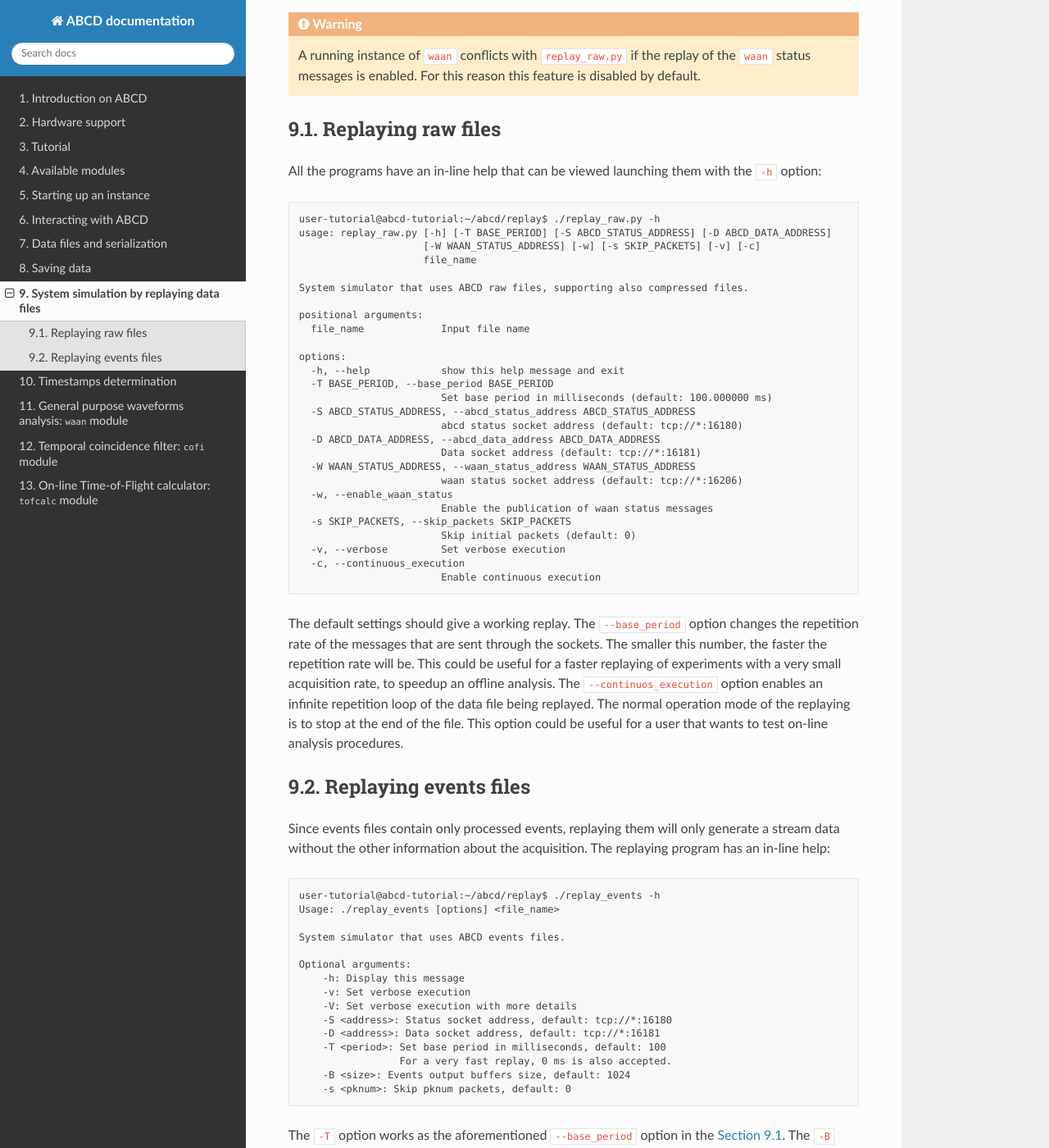
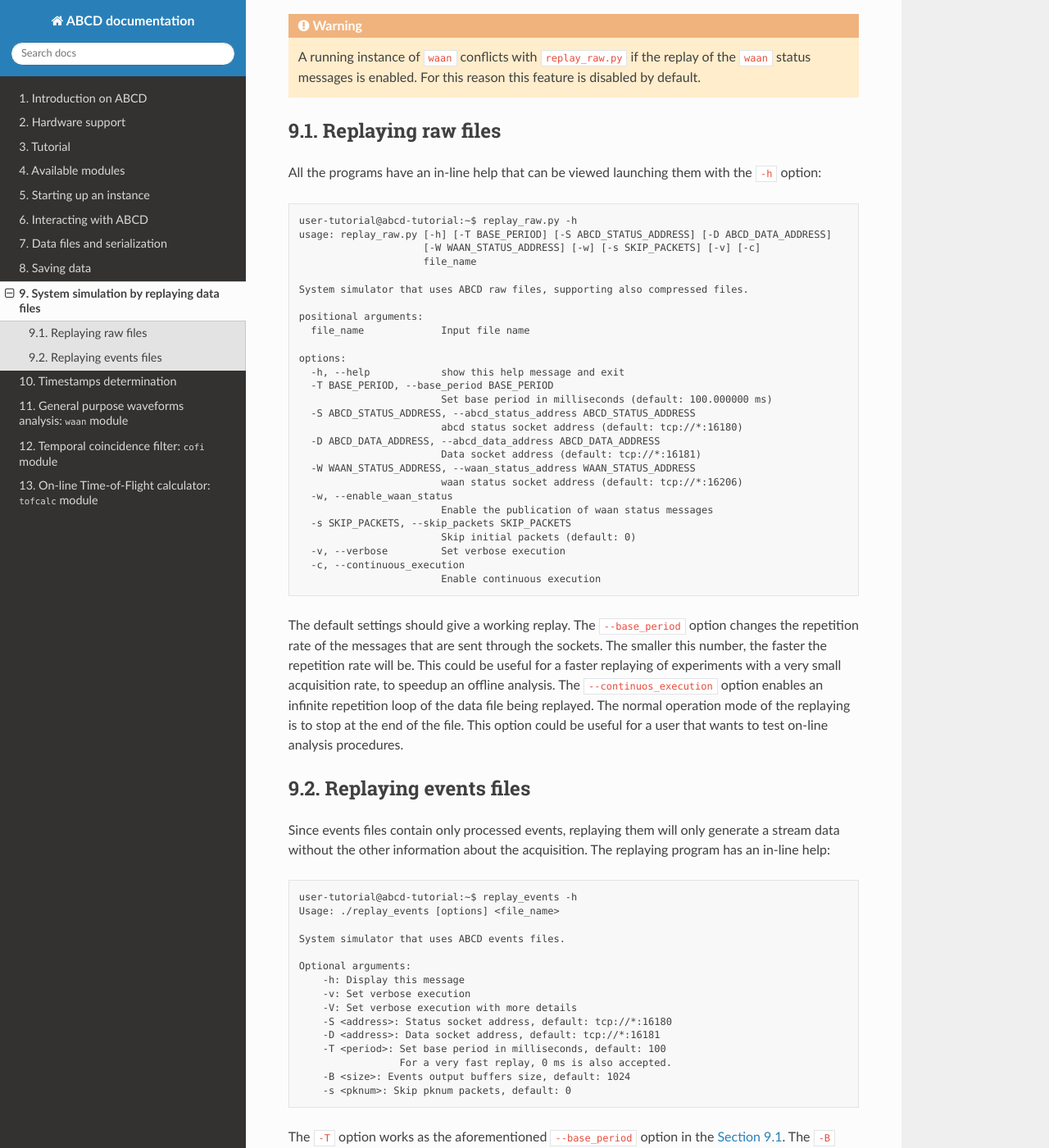
Before and after one commit to cl-fontana/abcd-docs, a Sphinx documentation site: the page built from docs/source/replay.rst, in a window 1280 px wide and 1400 px high, scrolled down 537 px. Shown: the whole window at 82% size. Built offline with Sphinx 7.4.7 and the Read the Docs theme 3.1.0, drawn with Linux system fonts in a browser that asks for light colours.

Commit message:
Updated accoring to the new installation approach

```diff
--- a/docs/source/replay.rst
+++ b/docs/source/replay.rst
@@ -8,11 +8,11 @@
 Raw files contain all the information generated by a running system (*i.e.* status messages, start and stop timestamps, configuration files,...).
 Events files contain only the processed events and can only simulate a stream of processed data.
 
-Using `replay_raw <https://github.com/ec-jrc/abcd/blob/main/replay/replay_raw.c>`_ or `replay_raw.py <https://github.com/ec-jrc/abcd/blob/main/replay/replay_raw.py>`_ a raw file may be replayed simulating a full working system.
+Using ``replay_raw`` or ``replay_raw.py`` a raw file may be replayed simulating a full working system.
 ``replay_raw.py`` also supports raw files compressed with ``gzip``, ``bzip2``, or ``xz``.
 If python is not available, the C version of ``replay_raw`` may be used, but it does not support compressed raw files.
 Only ``replay_raw.py`` supports the replay of ``waan`` status messages saved in the raw files.
-`replay_events <https://github.com/ec-jrc/abcd/blob/main/replay/replay_events.c>`_ supports only `.ade` files.
+``replay_events`` supports only ``.ade`` files.
 
 .. warning::
     Any running instance of the hardware interfacing modules will always conflict with any replay, because the replaying will try to substitute the hardware interfacing module.
@@ -28,7 +28,7 @@
 
 All the programs have an in-line help that can be viewed launching them with the ``-h`` option::
 
-    user-tutorial@abcd-tutorial:~/abcd/replay$ ./replay_raw.py -h
+    user-tutorial@abcd-tutorial:~$ replay_raw.py -h
     usage: replay_raw.py [-h] [-T BASE_PERIOD] [-S ABCD_STATUS_ADDRESS] [-D ABCD_DATA_ADDRESS]
                          [-W WAAN_STATUS_ADDRESS] [-w] [-s SKIP_PACKETS] [-v] [-c]
                          file_name
@@ -72,7 +72,7 @@
 Since events files contain only processed events, replaying them will only generate a stream data without the other information about the acquisition.
 The replaying program has an in-line help::
 
-    user-tutorial@abcd-tutorial:~/abcd/replay$ ./replay_events -h
+    user-tutorial@abcd-tutorial:~$ replay_events -h
     Usage: ./replay_events [options] <file_name>
 
     System simulator that uses ABCD events files.
```
